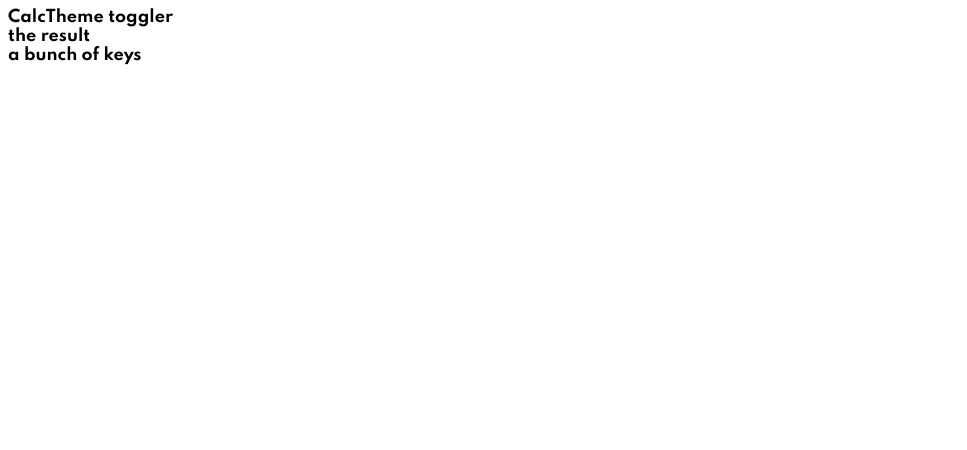
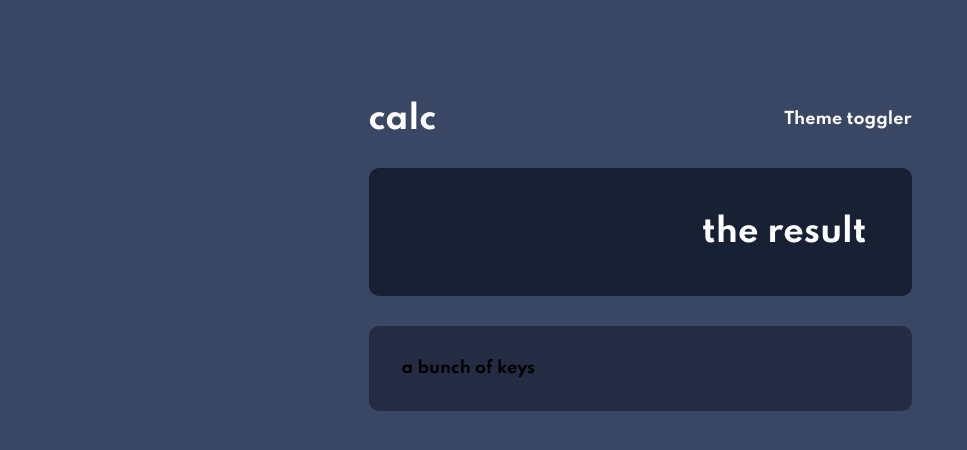
Before and after one commit to Abdelghafour122/react-calculator, a React (Create React App) app: page / in a window 1280 px wide. Shown: the top 450 px of the page, without its empty margins (0-967 px from the left). Built offline with nearby package versions, Linux system fonts and the light colour scheme.

Commit message:
made all the components, written some css

```diff
--- a/public/index.html
+++ b/public/index.html
@@ -26,7 +26,7 @@
     -->
     <title>React Calculator App</title>
   </head>
-  <body>
+  <body class="blue-theme">
     <noscript>You need to enable JavaScript to run this app.</noscript>
     <div id="root"></div>
     <!--
--- a/src/App.css
+++ b/src/App.css
@@ -4,81 +4,81 @@
   /* THEME ONE */
   /* BACKGROUNDS */
   /* main background */
-  --vd-d-blue: hsl(222, 26%, 31%);
+  --vd-d-blue: #3a4764;
   /* toggle / keypad background */
-  --vd-d-bluee: hsl(223, 31%, 20%);
+  --vd-d-bluee: #232c43;
   /* screen background */
-  --vd-d-blueee: hsl(224, 36%, 15%);
+  --vd-d-blueee: #182034;
 
   /* KEYS */
   /* key background */
-  --dd-blue: hsl(225, 21%, 49%);
+  --dd-blue: #637097;
   /* key shadow */
-  --d-d-blue: hsl(224, 28%, 35%);
+  --d-d-blue: #404e72;
   /* key background, toggle */
-  --red: hsl(6, 63%, 50%);
+  --red: #d03f2f;
   /* key shadow */
-  --d-red: hsl(6, 70%, 34%);
+  --d-red: #93261a;
   /* key background */
-  --l-g-orange: hsl(30, 25%, 89%);
+  --l-g-orange: #eae3dc;
   /* key shadow */
-  --g-orange: hsl(28, 16%, 65%);
+  --g-orange: #b4a597;
 
   /* TEXT */
-  --vd-gblue: hsl(221, 14%, 31%);
-  --white: hsl(0, 0, 100%);
+  --vd-gblue: #444b5a;
+  --white-text: #ffffff;
 
   /* THEME TWO */
   /* BACKGROUNDS */
   /* main background */
-  --l-gray: hsl(0, 0%, 90%);
+  --l-gray: #e6e6e6;
   /* toggle / keypad background */
-  --g-red: hsl(0, 5%, 81%);
+  --g-red: #d1cccc;
   /* screen background */
-  --v-lgray: hsl(0, 0%, 93%);
+  --v-lgray: #ededed;
 
   /* KEYS */
   /* key background */
-  --d-mcyan: hsl(185, 42%, 37%);
+  --d-mcyan: #377f86;
   /* key shadow */
-  --v-dcyan: hsl(185, 58%, 25%);
+  --v-dcyan: #1b5f65;
   /* key background, toggle */
-  --orange: hsl(25, 98%, 40%);
+  --orange: #ca5502;
   /* key shadow */
-  --d-orange: hsl(25, 99%, 27%);
+  --d-orange: #893901;
   /* key background */
-  --l-gyellow: hsl(45, 7%, 89%);
+  --l-gyellow: #e5e4e1;
   /* key shadow */
-  --d-gorange: hsl(35, 11%, 61%);
+  --d-gorange: #a69d91;
 
   /* TEXT */
-  --vd-gyellow: hsl(60, 10%, 19%);
+  --vd-gyellow: #35352c;
   /* --white: hsl(0, 0, 100%); */
 
   /* THEME THREE */
   /* BACKGROUNDS */
   /* main background */
-  --vd-violet: hsl(268, 75%, 9%);
+  --vd-violet: #160628;
   /* toggle background, keypad background, screen background */
-  --vd-violett: hsl(268, 71%, 12%);
+  --vd-violett: #1d0934;
 
   /* KEYS */
   /* key background */
-  --dviolet: hsl(281, 89%, 26%);
+  --dviolet: #58077d;
   /* key shadow */
-  --v-magenta: hsl(285, 91%, 52%);
+  --v-magenta: #bc15f4;
   /* key background, toggle */
-  --p-cyan: hsl(176, 100%, 44%);
+  --p-cyan: #00e0d1;
   /* key shadow */
-  --s-cyan: hsl(177, 92%, 70%);
+  --s-cyan: #6cf9f2;
   /* key background */
-  --vd-violet: hsl(268, 47%, 21%);
+  --vd-violet: #341c4f;
   /* key shadow */
-  --d-magenta: hsl(290, 70%, 36%);
+  --d-magenta: #871c9c;
 
   /* TEXT */
-  --l-yellow: hsl(52, 100%, 62%);
-  --vd-blue: hsl(198, 20%, 13%);
+  --l-yellow: #ffe53d;
+  --vd-blue: #1b2428;
   /* --white: hsl(0, 0, 100%); */
 
   --reg-fs: 32px;
@@ -96,10 +96,10 @@
   --normal-key-color: var(--l-g-orange);
   --normal-key-shadow: var(--g-orange);
 
-  --spec-keys-color: var(--white);
-  --equal-button-color: var(--white);
+  --spec-keys-color: var(--white-text);
+  --equal-button-color: var(--white-text);
   --normal-keys-color: var(--vd-gblue);
-  --result-color: var(--white);
+  --result-color: var(--white-text);
 }
 
 .white-theme {
@@ -144,4 +144,40 @@
 
 body {
   font-family: "Spartan";
+  background-color: var(--background-main);
 }
+
+.core {
+  margin: 70px auto;
+  width: 543px;
+}
+
+.core .head {
+  display: flex;
+  align-items: center;
+  justify-content: space-between;
+  padding: 30px 0;
+}
+
+.core .head span {
+  color: var(--result-color);
+}
+.core .head span:first-of-type {
+  font-size: var(--reg-fs);
+}
+
+.core .result-screen {
+  color: var(--result-color);
+  padding: 45px;
+  text-align: right;
+  font-size: var(--reg-fs);
+  background-color: var(--background-screen);
+  border-radius: 10px;
+  margin-bottom: 30px;
+}
+
+.core .keys-cont {
+  background-color: var(--background-toggle-keyboard);
+  padding: 33px;
+  border-radius: 10px;
+}
--- a/src/components/Head.jsx
+++ b/src/components/Head.jsx
@@ -3,7 +3,7 @@ import React from "react";
 const Head = () => {
   return (
     <div className="head">
-      <span>Calc</span>
+      <span>calc</span>
       <span>Theme toggler</span>
     </div>
   );
```
Also changed, not shown: src/components/Arithmetic Opt/Delete.jsx (added, +7 -0 lines), src/components/Arithmetic Opt/Divide.jsx (added, +7 -0 lines), src/components/Arithmetic Opt/Equal.jsx (added, +7 -0 lines), src/components/Arithmetic Opt/Minus.jsx (added, +7 -0 lines), src/components/Arithmetic Opt/Multiply.jsx (added, +7 -0 lines), src/components/Arithmetic Opt/Plus.jsx (added, +7 -0 lines), src/components/Digit.jsx (added, +7 -0 lines), src/components/Other Opt/Dot.jsx (added, +7 -0 lines), src/components/Other Opt/Reset.jsx (added, +7 -0 lines).
